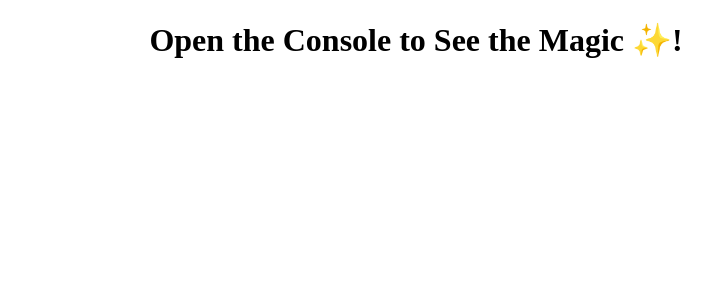
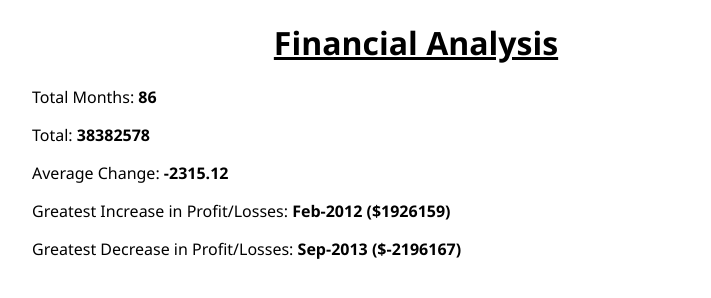
Before and after one commit to Umukulthum/console-finances, a plain HTML site: page index.html in a window 1280 px wide. Shown: the whole page, without its empty margins (224-935 px from the left). Drawn offline with Linux system fonts and the light colour scheme.

Commit message:
Displayed the FInancial Analysis on the web page

```diff
--- a/index.js
+++ b/asset/index.js
@@ -124,6 +124,13 @@ console.log(`Greatest Increase in Profit/Losses: ${arrayofMax[0]} ($${arrayofMax
 console.log(`Greatest Decrease in Profit/Losses: ${arrayOfMin[0]} ($${arrayOfMin[1]})`);
 
 
+//*************** Display the result on the Webpage ***************
+document.getElementById("totalMonths").innerHTML = totalMonths;
+document.getElementById("total").innerHTML = total;
+document.getElementById("avgChange").innerHTML = averageChange.toFixed(2);
+document.getElementById("max").innerHTML = `${arrayofMax[0]} ($${arrayofMax[1]})`;
+document.getElementById("min").innerHTML = `${arrayOfMin[0]} ($${arrayOfMin[1]})`;
+
 
 
 
--- /dev/null
+++ b/asset/style.css
@@ -0,0 +1,10 @@
+body {
+    font-family: 'Segoe UI', Tahoma, Geneva, Verdana, sans-serif;
+    margin: auto;
+    width: 60%;
+}
+
+h1 {
+    text-align: center;
+    text-decoration: underline;
+}
--- a/index.html
+++ b/index.html
@@ -4,10 +4,16 @@
   <meta charset="UTF-8">
   <meta http-equiv="X-UA-Compatible" content="IE=edge">
   <meta name="viewport" content="width=device-width, initial-scale=1.0">
-  <title>M4 Challenge</title>
+  <link rel="stylesheet" type="text/css" href="asset/style.css" >
+  <title>Javascript Console</title>
 </head>
 <body>
-  <h1 style="text-align:center;">Open the Console to See the Magic ✨! </h1>
-  <script src="index.js"></script>
+  <h1>Financial Analysis </h1>
+  <p>Total Months: <strong id="totalMonths"></strong></p>
+  <p>Total: <strong id="total"></strong></p>
+  <p>Average Change: <strong id="avgChange"></strong></p>
+  <p>Greatest Increase in Profit/Losses: <strong id="max"></strong></p>
+  <p>Greatest Decrease in Profit/Losses: <strong id="min"></strong></p>
+  <script src="asset/index.js"></script>
 </body>
 </html>
```
Also changed, not shown: 1 other file.
